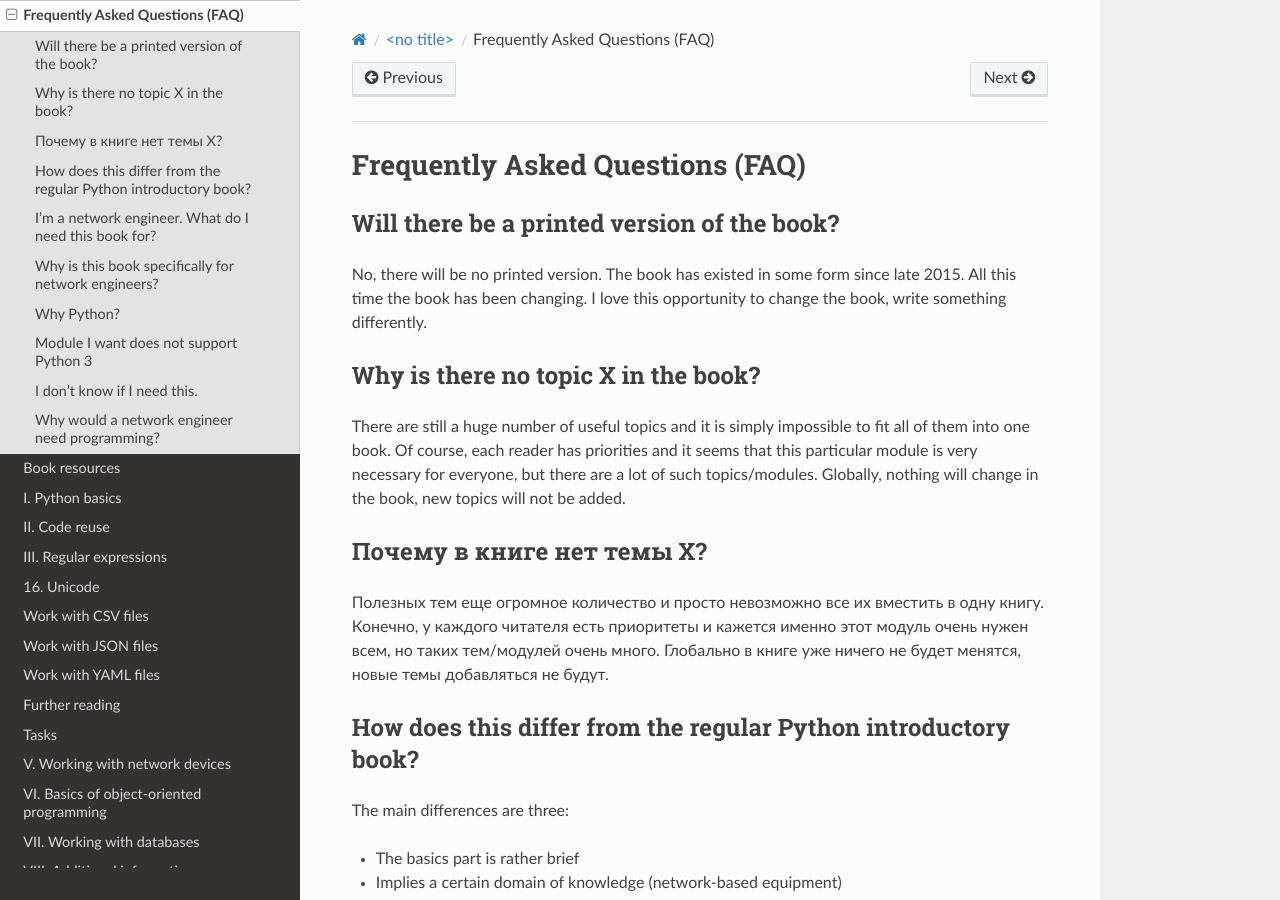
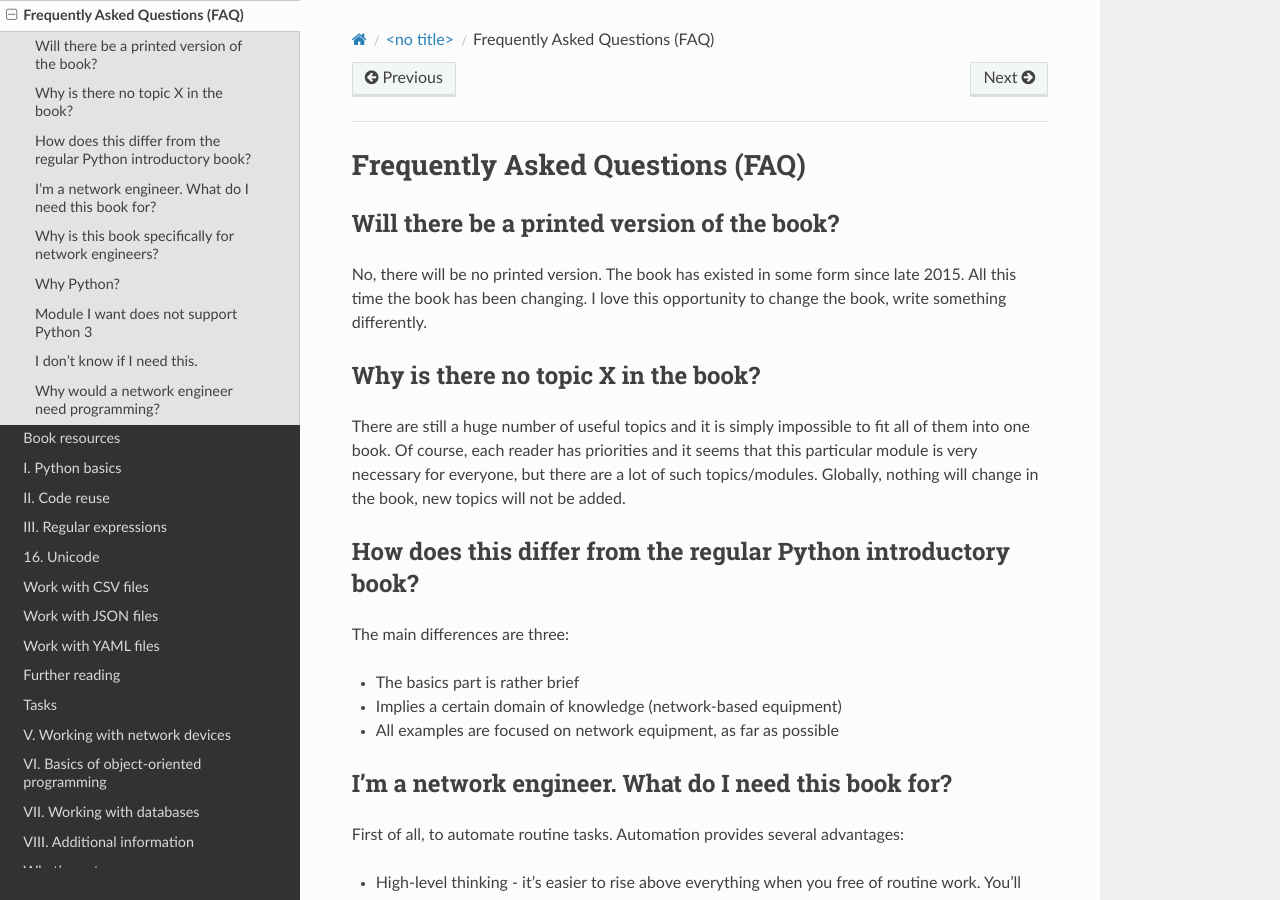
Before and after one commit to natenka/pyneng-book-en, a Sphinx documentation site: the page built from docs/source/faq.rst, in a window 1280 px wide and 900 px high. Built offline with Sphinx 7.4.7 and the Read the Docs theme 2.0.0, drawn with Linux system fonts in a browser that asks for light colours; pages that are not in the unit, such as notebooks, are missing from menus.

Commit message:
update faq

```diff
--- a/docs/source/faq.rst
+++ b/docs/source/faq.rst
@@ -17,14 +17,6 @@ to fit all of them into one book. Of course, each reader has priorities and
 it seems that this particular module is very necessary for everyone, but there
 are a lot of such topics/modules.
 Globally, nothing will change in the book, new topics will not be added.
-
-Почему в книге нет темы X?
-~~~~~~~~~~~~~~~~~~~~~~~~~~
-
-Полезных тем еще огромное количество и просто невозможно все их вместить в одну
-книгу. Конечно, у каждого читателя есть приоритеты и кажется именно этот
-модуль очень нужен всем, но таких тем/модулей очень много.
-Глобально в книге уже ничего не будет менятся, новые темы добавляться не будут.
 
 
 How does this differ from the regular Python introductory book?
```
